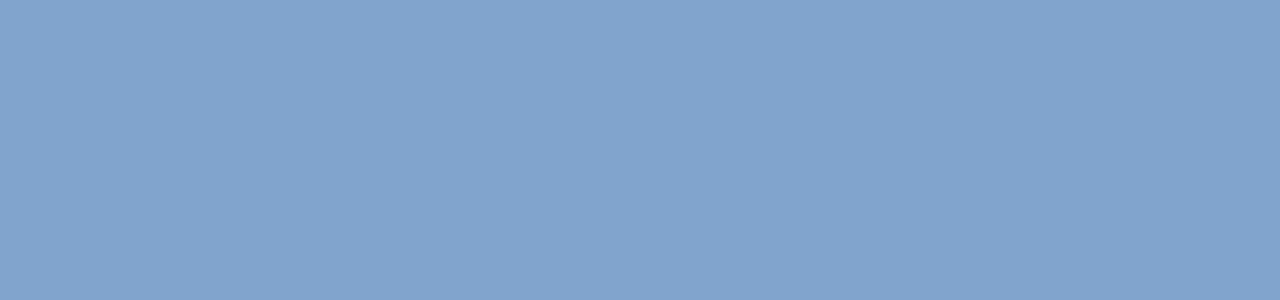
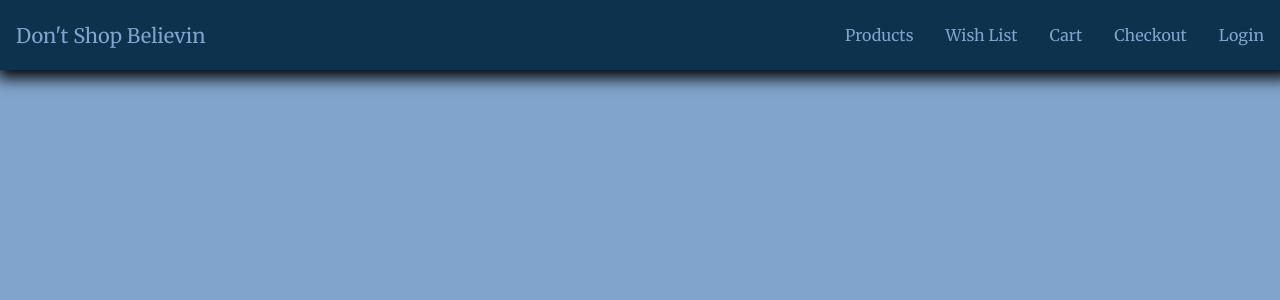
Before and after one commit to Aim4dabush/dont-shop-believin, a React (Create React App) app: page /privacy-policy in a window 1280 px wide. Before the commit this address had no page. Shown: the top 300 px of the page. Built offline with nearby package versions, Linux system fonts and the light colour scheme.

Commit message:
finished NavBar, added PrivacyPolicy page, ProductDetails page, Return pages, and updated routes with new pages

```diff
--- /dev/null
+++ b/src/Components/NavBar/LinkList/LinkList.js
@@ -0,0 +1,19 @@
+//components
+import PageLink from "./PageLink/PageLink";
+
+//styles
+import styles from "./LinkList.module.scss";
+
+const LinkList = () => {
+  return (
+    <ul className={styles.list}>
+      <PageLink link={"/products"}>Products</PageLink>
+      <PageLink link={"/wishlist"}>Wish List</PageLink>
+      <PageLink link={"/cart"}>Cart</PageLink>
+      <PageLink link={"/checkout"}>Checkout</PageLink>
+      <PageLink link={"/login"}>Login</PageLink>
+    </ul>
+  );
+};
+
+export default LinkList;
--- /dev/null
+++ b/src/Components/NavBar/LinkList/LinkList.module.scss
@@ -0,0 +1,6 @@
+.list {
+  display: flex;
+  gap: 2em;
+  list-style: none;
+  margin: 0;
+}
--- /dev/null
+++ b/src/Components/NavBar/LinkList/PageLink/PageLink.js
@@ -0,0 +1,17 @@
+//components
+import { NavLink } from "react-router-dom";
+
+//styles
+import styles from "./PageLink.module.scss";
+
+const PageLink = ({ children, link }) => {
+  return (
+    <li>
+      <NavLink className={styles.navLink} to={link}>
+        {children}
+      </NavLink>
+    </li>
+  );
+};
+
+export default PageLink;
--- /dev/null
+++ b/src/Components/NavBar/LinkList/PageLink/PageLink.module.scss
@@ -0,0 +1,10 @@
+@import "../../../../style-variables/variables.scss";
+
+.navLink {
+  color: $primary;
+  text-decoration: none;
+
+  &:hover {
+    text-decoration: underline;
+  }
+}
--- a/src/Components/NavBar/NavBar.js
+++ b/src/Components/NavBar/NavBar.js
@@ -1,5 +1,6 @@
 //components
 import Brand from "./Brand/Brand";
+import LinkList from "./LinkList/LinkList";
 
 //styles
 import styles from "./NavBar.module.scss";
@@ -8,6 +9,7 @@ const NavBar = () => {
   return (
     <div className={styles.container}>
       <Brand />
+      <LinkList />
     </div>
   );
 };
--- /dev/null
+++ b/src/pages/PrivacyPolicy/PrivacyPolicy.js
@@ -0,0 +1,7 @@
+import React from "react";
+
+const PrivacyPolicy = () => {
+  return <div>PrivacyPolicy</div>;
+};
+
+export default PrivacyPolicy;
--- /dev/null
+++ b/src/pages/ProductDetail/ProductDetail.js
@@ -0,0 +1,7 @@
+import React from "react";
+
+const ProductDetail = () => {
+  return <div>ProductDetail</div>;
+};
+
+export default ProductDetail;
--- /dev/null
+++ b/src/pages/Return/Return.js
@@ -0,0 +1,7 @@
+import React from "react";
+
+const Return = () => {
+  return <div>Return</div>;
+};
+
+export default Return;
--- a/src/routes/Paths.js
+++ b/src/routes/Paths.js
@@ -5,7 +5,10 @@ import App from "../App";
 import Cart from "../pages/Cart/Cart";
 import Checkout from "../pages/Checkout/Checkout";
 import Login from "../pages/Login/Login";
+import PrivacyPolicy from "../pages/PrivacyPolicy/PrivacyPolicy";
+import ProductDetail from "../pages/ProductDetail/ProductDetail";
 import Products from "../pages/Products/Products";
+import Return from "../pages/Return/Return";
 import SignUp from "../pages/SignUp/SignUp";
 import Welcome from "../pages/Welcome/Welcome";
 import WishList from "../pages/WishList/WishList";
@@ -18,7 +21,11 @@ const Paths = () => {
         <Route element={<Cart />} path="cart" />
         <Route element={<Checkout />} path="checkout" />
         <Route element={<Login />} path="login" />
-        <Route element={<Products />} path="products" />
+        <Route element={<PrivacyPolicy />} path="privacy-policy" />
+        <Route element={<Products />} path="products">
+          <Route element={<ProductDetail />} path="products/:id" />
+        </Route>
+        <Route element={<Return />} path="return" />
         <Route element={<SignUp />} path="signup" />
         <Route element={<WishList />} path="wishlist" />
       </Route>
```
